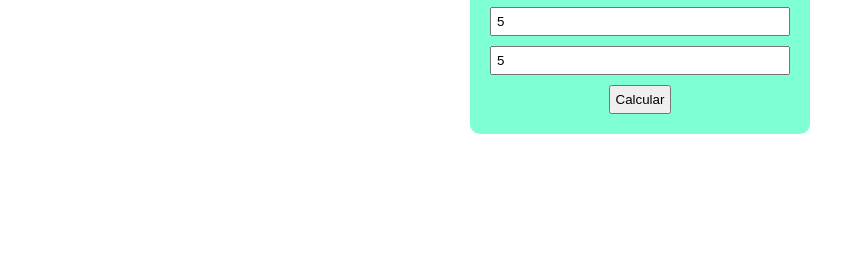
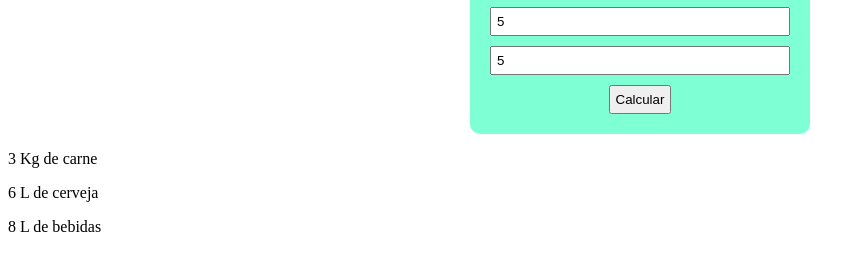
Before and after one commit to Pedrofelipem/Churascrometro-prog-br, a plain HTML site: page index.html in a window 1280 px wide. Both pictures are taken after typing "5", "5", "5" into the empty fields and a click on the button "Calcular". Shown: the part 232-502 px from the top of the page, without its empty margins (0-865 px from the left). Drawn offline with Linux system fonts and the light colour scheme.

Commit message:
Script: função calcular

```diff
--- a/index.html
+++ b/index.html
@@ -10,13 +10,17 @@
 
 <body>
     <div class="container">
+
         <h1 id="titulo">Churrascômetro</h1>
+
         <input id="adultos" name="adultos" type="number" placeholder="Adultos">
         <input id="criancas" name="criancas" type="number" placeholder="Crianças">
         <input id="duracao" name="criancas" type="number" placeholder="Duração">
+
         <div id="button">
-            <button>Calcular</button>
+            <button onclick="calcular()">Calcular</button>
         </div>
+
     </div>
 
     <div id="resultado">
--- a/scripts/script.js
+++ b/scripts/script.js
@@ -0,0 +1,45 @@
+let inputAdultos = document.getElementById("adultos");
+let inputCriancas = document.getElementById("criancas");
+let inputDuracao = document.getElementById("duracao");
+
+let inputResultado = document.getElementById('resultado');
+
+function calcular() {
+
+    let adultos = inputAdultos.value;
+    let criancas = inputCriancas.value;
+    let duracao = inputDuracao.value;
+
+    let qtdCarneTotal = carnePP(duracao) * adultos + (carnePP(duracao) / 2 * criancas);
+    let qtdLitrosCervejaTotal = litrosCervejaPP(duracao) * adultos;
+    let qtdBedidasPP = bebidasPP(duracao) * adultos + (bebidasPP(duracao) / 2 * criancas);
+
+    inputResultado.innerHTML = `<p>${qtdCarneTotal / 1000} Kg de carne</p>`
+    inputResultado.innerHTML += `<p>${Math.ceil(qtdLitrosCervejaTotal / 1000)} L de cerveja</P>`
+    inputResultado.innerHTML += `<p>${Math.ceil(qtdBedidasPP / 1000)} L de bebidas</P>`
+
+}
+
+let carnePP = function(duracao) {
+    if (duracao >= 6) {
+        return 650;
+    } else {
+        return 400;
+    }
+}
+
+let litrosCervejaPP = function(duracao) {
+    if (duracao >= 6) {
+        return 2000;
+    } else {
+        return 1200;
+    }
+}
+
+let bebidasPP = function(duracao) {
+    if (duracao >= 6) {
+        return 1500;
+    } else {
+        return 1000;
+    }
+}
```
